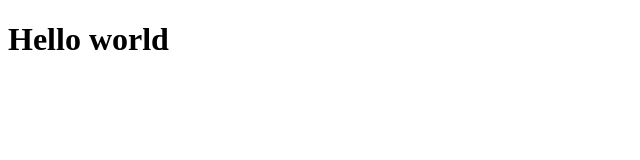
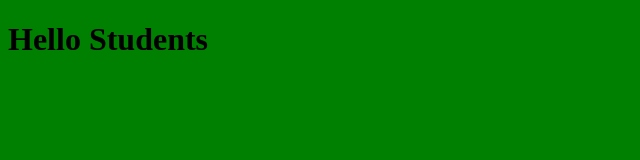
Before and after one commit to adarsh41patel/hello-word, a plain HTML site: page index.html in a window 1280 px wide. Shown: the whole page, without its empty margins (0-640 px from the left). Drawn offline with Linux system fonts and the light colour scheme.

Commit message:
Update index.html

```diff
--- a/index.html
+++ b/index.html
@@ -5,8 +5,8 @@
     <meta name="viewport" content="width=device-width, initial-scale=1.0">
     <title>Document</title>
 </head>
-<body>
+<body bgcolor="green">
 
-    <h1> Hello world</h1>
+    <h1> Hello Students</h1>
 </body>
 </html>
```
